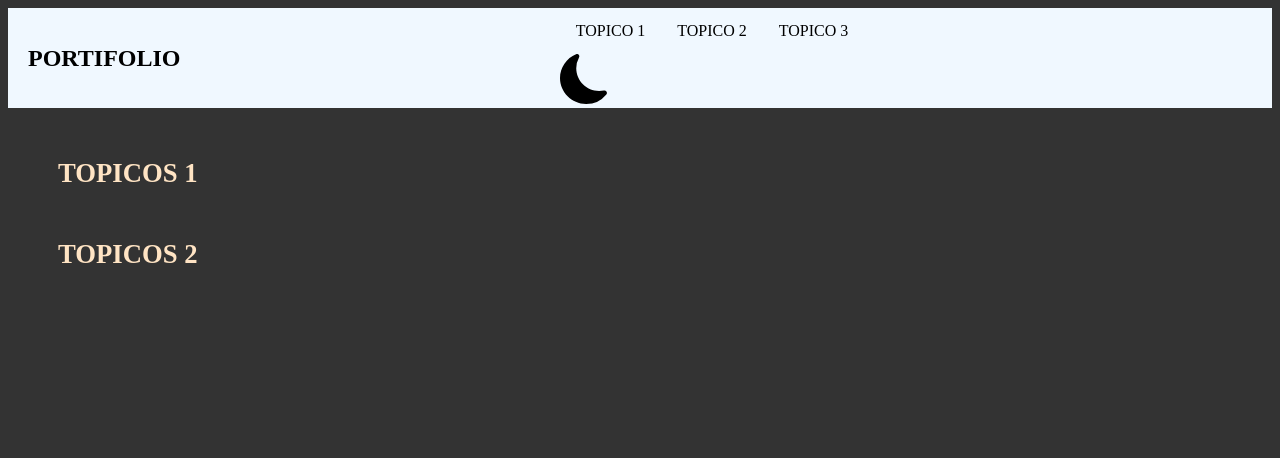
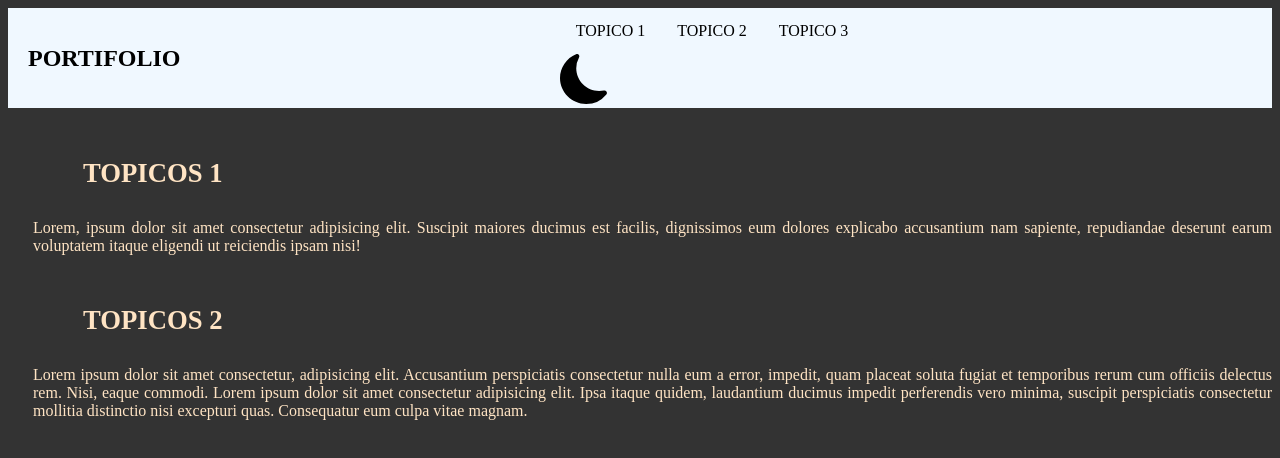
Before and after one commit to JbRodrigues/Portifolio, a plain HTML site: page site-portifolio/index.html in a window 1280 px wide. Drawn offline with Linux system fonts and the light colour scheme.

Commit message:
Atualizaçao de Conteudo HTML
Configuração da disposicao dos elementos HTML

```diff
--- a/site-portifolio/estilos.css
+++ b/site-portifolio/estilos.css
@@ -20,7 +20,7 @@ body {
     /*DEPOIS QUE ADICIONEI ESSE COMPONENTE, O TEXTO FICOU NO MEIO*/
 }
 
-nav h1{
+nav h1 {
     padding-left: 20px;
 }
 
@@ -36,8 +36,9 @@ nav h1{
     overflow: hidden;
 }
 
-.navbar li{
-    float: left;/*PROPRIEDADE QUE ESTA DEIXANDO O CONTEUDO InLine - HORIZONTAL*/
+.navbar li {
+    float: left;
+    /*PROPRIEDADE QUE ESTA DEIXANDO O CONTEUDO InLine - HORIZONTAL*/
 }
 
 .navbar li a {
@@ -46,4 +47,10 @@ nav h1{
     text-align: center;
     padding: 14px 16px;
     text-decoration: none;
-  }
+}
+
+section{
+    text-align: justify;
+    padding-left: 25px;
+
+}
--- a/site-portifolio/index.html
+++ b/site-portifolio/index.html
@@ -32,10 +32,19 @@
 
     <section>
         <h1 class="titulos">TOPICOS 1</h1>
+        <p>Lorem, ipsum dolor sit amet consectetur adipisicing elit. Suscipit maiores ducimus est facilis, dignissimos
+            eum dolores explicabo accusantium nam sapiente, repudiandae deserunt earum voluptatem itaque eligendi ut
+            reiciendis ipsam nisi!</p>
     </section>
 
     <section>
         <h1 class="titulos">TOPICOS 2</h1>
+        <p>Lorem ipsum dolor sit amet consectetur, adipisicing elit. Accusantium perspiciatis consectetur nulla eum a
+            error, impedit, quam placeat soluta fugiat et temporibus rerum cum officiis delectus rem. Nisi, eaque
+            commodi. Lorem ipsum dolor sit amet consectetur adipisicing elit. Ipsa itaque quidem, laudantium ducimus
+            impedit perferendis vero minima, suscipit perspiciatis consectetur mollitia distinctio nisi excepturi quas.
+            Consequatur eum culpa vitae magnam.</p>
+
     </section>
 
     <footer>
```
